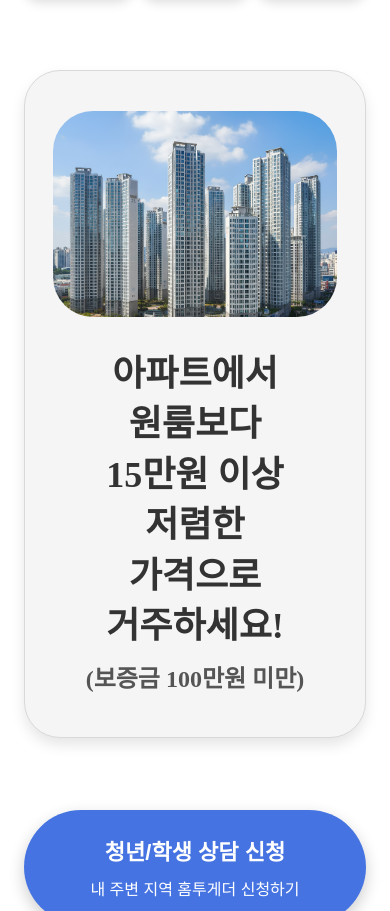
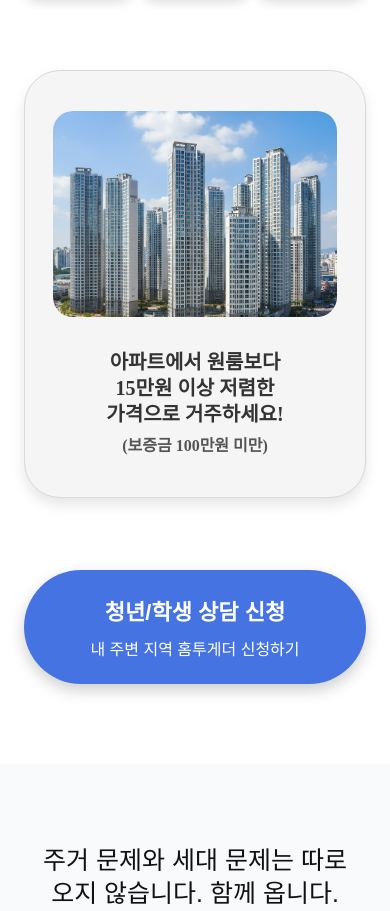
Before and after one commit to hometokr-creator/welcome_web, a React (Vite) app: page / in a window 390 px wide. Shown: the part 2807-3718 px from the top of the page. Built offline with nearby package versions, Linux system fonts and the light colour scheme; a web font is replaced by a local one.

Commit message:
feat : 아파트에서 ... 거주하세요 모바일 최적화

```diff
--- a/src/index.css
+++ b/src/index.css
@@ -440,23 +440,33 @@ body {
   border-radius: 36px;
   border: 1px solid #D9D9D9;
   box-shadow: 0 7px 14px rgba(0, 0, 0, 0.1);
-  padding: 60px 80px;
+  padding: clamp(30px, 5vw, 60px) clamp(24px, 6vw, 80px);
   max-width: 1100px;
   margin: 72px auto 0;
   display: flex;
   align-items: center;
-  gap: 60px;
+  gap: clamp(24px, 5vw, 60px);
   text-align: left;
 }
 
 .service-form-box img {
   width: 50%;
-  border-radius: 40px;
+  border-radius: clamp(20px, 3vw, 40px);
   flex-shrink: 0;
 }
 
 .service-form-box .text-content {
   flex: 1;
+}
+
+.service-form-box .text-content span:first-child {
+  font-size: clamp(20px, 3.5vw, 36px) !important;
+  line-height: 1.3 !important;
+}
+
+.service-form-box .text-content span:last-child {
+  font-size: clamp(16px, 2.5vw, 24px) !important;
+  margin-top: clamp(8px, 1.5vw, 12px) !important;
 }
 
 .form-label {
```
